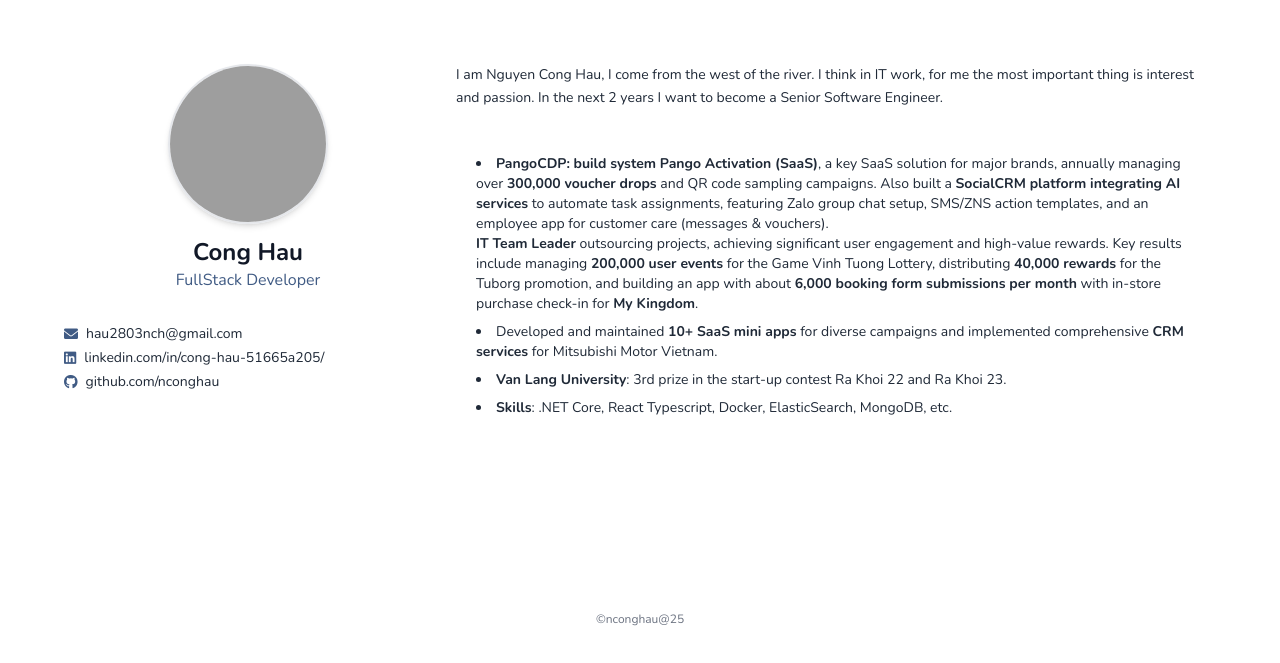
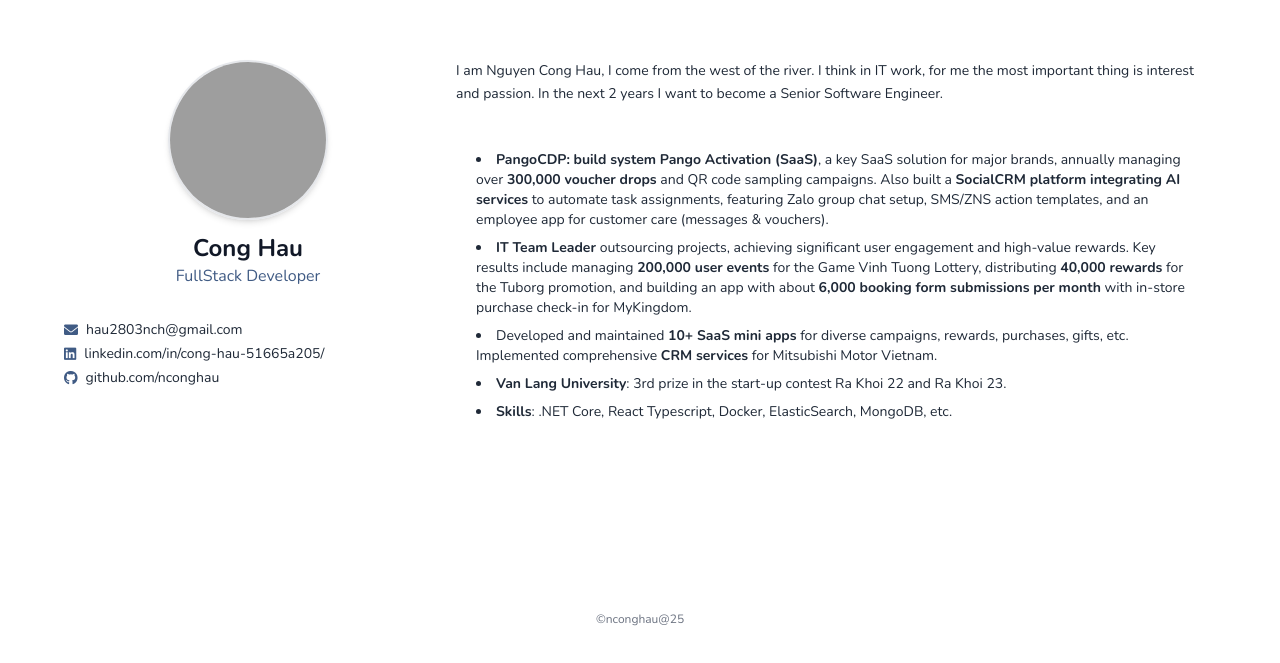
Before and after one commit to nconghau/haudev, a plain HTML site: page index.html in a window 1280 px wide. Shown: the part 125-788 px from the top of the page. Drawn offline with nearby package versions, Linux system fonts and the light colour scheme; grey boxes are pictures that could not be loaded.

Commit message:
update: code

```diff
--- a/index.html
+++ b/index.html
@@ -139,16 +139,19 @@
               task assignments, featuring Zalo group chat setup, SMS/ZNS action templates, and an employee app for
               customer care (messages & vouchers).
             </li>
-            <strong>IT Team Leader</strong> outsourcing projects, achieving significant user engagement and
+            <strong>
+              <li>IT Team Leader
+            </strong> outsourcing projects, achieving significant user engagement and
             high-value rewards. Key results include managing <strong>200,000 user events</strong> for the Game Vinh
             Tuong Lottery,
             distributing <strong>40,000 rewards</strong> for the Tuborg promotion, and building an app with
             about
-            <strong>6,000 booking form submissions per month</strong> with in-store purchase check-in for <strong>My
-              Kingdom</strong>.
+            <strong>6,000 booking form submissions per month</strong> with in-store purchase check-in for MyKingdom.
             </li>
-            <li>Developed and maintained <strong>10+ SaaS mini apps</strong> for diverse campaigns and
-              implemented comprehensive <strong>CRM services</strong> for Mitsubishi Motor Vietnam.</li>
+            </li>
+            <li>Developed and maintained <strong>10+ SaaS mini apps</strong> for diverse campaigns, rewards, purchases,
+              gifts, etc.
+              Implemented comprehensive <strong>CRM services</strong> for Mitsubishi Motor Vietnam.</li>
             <li><strong>Van Lang University</strong>: 3rd prize in the start-up contest Ra Khoi 22 and Ra Khoi 23.
             </li>
             <li><strong>Skills</strong>: .NET Core, React Typescript, Docker, ElasticSearch, MongoDB, etc.
```
